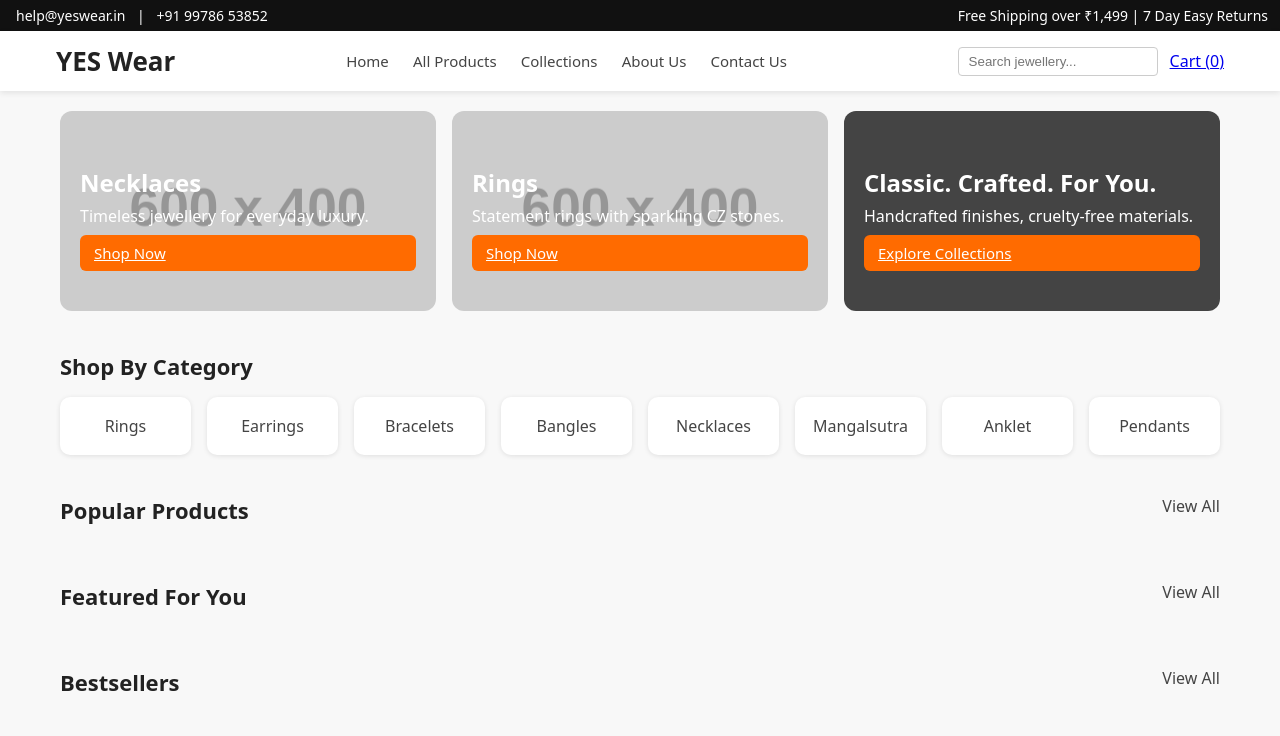
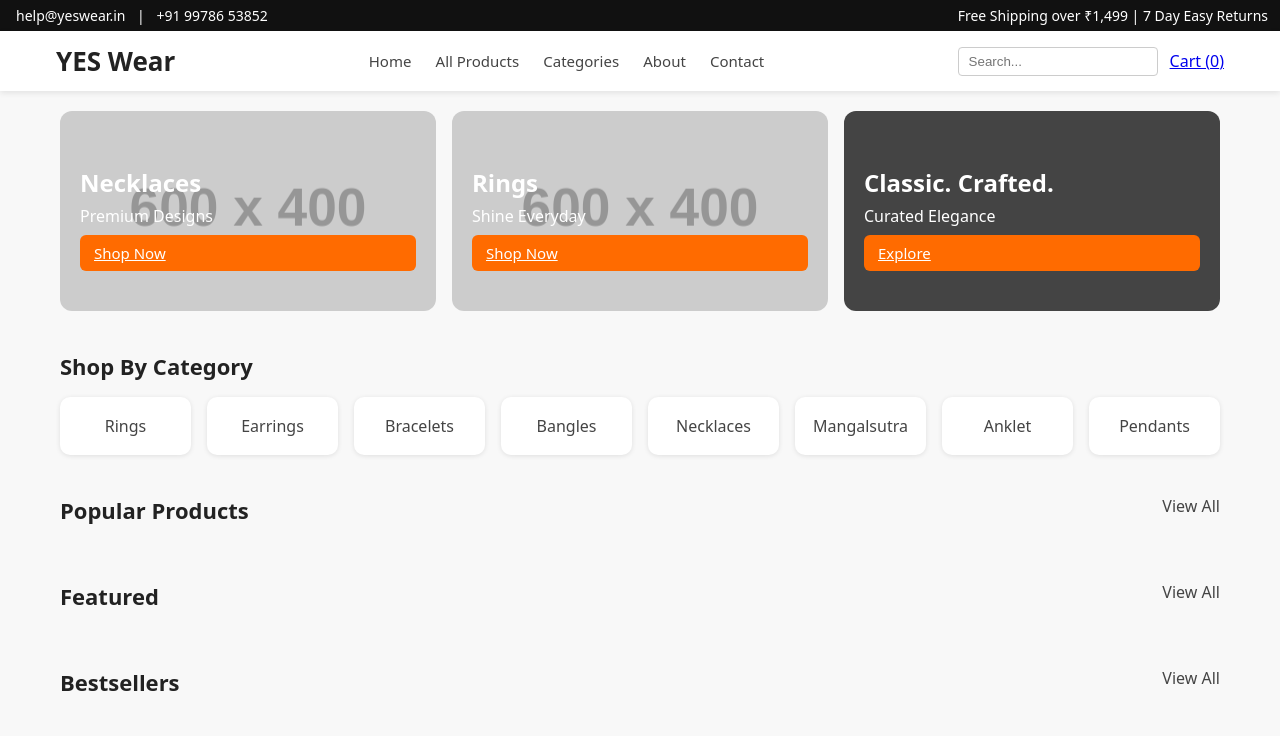
Before and after one commit to zairuqdesignstudio/Zr53, a plain HTML site: page index.html in a window 1280 px wide. Drawn offline with Linux system fonts and the light colour scheme; placeholder pictures from the web are drawn by us; a script that the page names is missing.

Commit message:
Update index.html

```diff
--- a/index.html
+++ b/index.html
@@ -4,6 +4,7 @@
   <meta charset="UTF-8" />
   <title>YES Wear Jewellery</title>
   <link rel="stylesheet" href="assets/style.css" />
+  <meta name="viewport" content="width=device-width, initial-scale=1">
 </head>
 <body>
 
@@ -19,19 +20,21 @@
   </div>
 </div>
 
-<!-- MAIN HEADER -->
+<!-- HEADER -->
 <header class="header">
   <div class="header-inner">
     <a href="index.html" class="logo">YES Wear</a>
+
     <nav class="nav">
       <a href="index.html">Home</a>
       <a href="all-products.html">All Products</a>
-      <a href="#collections">Collections</a>
-      <a href="about.html">About Us</a>
-      <a href="contact.html">Contact Us</a>
+      <a href="#categories">Categories</a>
+      <a href="about.html">About</a>
+      <a href="contact.html">Contact</a>
     </nav>
+
     <div class="header-right">
-      <input type="text" id="search-box" placeholder="Search jewellery..." />
+      <input type="text" id="search-box" placeholder="Search..." />
       <a href="cart.html" class="cart-link">
         Cart (<span id="cart-count">0</span>)
       </a>
@@ -39,24 +42,24 @@
   </div>
 </header>
 
-<main>
-
-  <!-- HERO SECTION (3 BLOCKS) -->
+<!-- HERO SECTION -->
 <section class="hero-grid">
   <div class="hero-card hero-necklaces">
     <h2>Necklaces</h2>
-      <p>Timeless jewellery for everyday luxury.</p>
+    <p>Premium Designs</p>
     <a href="all-products.html?cat=Necklaces" class="btn">Shop Now</a>
   </div>
+
   <div class="hero-card hero-rings">
     <h2>Rings</h2>
-      <p>Statement rings with sparkling CZ stones.</p>
+    <p>Shine Everyday</p>
     <a href="all-products.html?cat=Rings" class="btn">Shop Now</a>
   </div>
+
   <div class="hero-card hero-classic">
-      <h2>Classic. Crafted. For You.</h2>
-      <p>Handcrafted finishes, cruelty-free materials.</p>
-      <a href="#collections" class="btn">Explore Collections</a>
+    <h2>Classic. Crafted.</h2>
+    <p>Curated Elegance</p>
+    <a href="#categories" class="btn">Explore</a>
   </div>
 </section>
 
@@ -66,30 +69,26 @@
     <h2>Shop By Category</h2>
   </div>
   <div id="category-grid" class="category-grid">
-      <!-- JS se categories ayengi -->
+    <!-- JS Render -->
   </div>
 </section>
 
-  <!-- POPULAR PRODUCTS -->
+<!-- POPULAR -->
 <section class="section">
   <div class="section-header">
     <h2>Popular Products</h2>
     <a href="all-products.html" class="link">View All</a>
   </div>
-    <div id="popular-grid" class="product-grid">
-      <!-- JS -->
-    </div>
+  <div id="popular-grid" class="product-grid"></div>
 </section>
 
-  <!-- FEATURED FOR YOU -->
+<!-- FEATURED -->
 <section class="section">
   <div class="section-header">
-      <h2>Featured For You</h2>
+    <h2>Featured</h2>
     <a href="all-products.html" class="link">View All</a>
   </div>
-    <div id="featured-grid" class="product-grid">
-      <!-- JS -->
-    </div>
+  <div id="featured-grid" class="product-grid"></div>
 </section>
 
 <!-- BESTSELLERS -->
@@ -98,13 +97,8 @@
     <h2>Bestsellers</h2>
     <a href="all-products.html" class="link">View All</a>
   </div>
-    <div id="bestseller-grid" class="product-grid">
-      <!-- JS -->
-    </div>
+  <div id="bestseller-grid" class="product-grid"></div>
 </section>
-
-  <!-- ABOUT + NEWSLETTER + FOOTER jaise Sizzle me hai, baad me add kar sakte -->
-</main>
 
 <script src="js/products.js"></script>
 <script src="js/main.js"></script>
```
Lines whose indentation alone changed are shown as unchanged.
